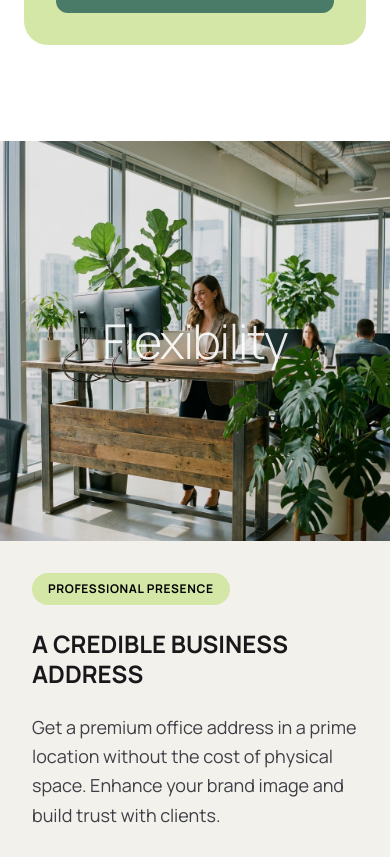
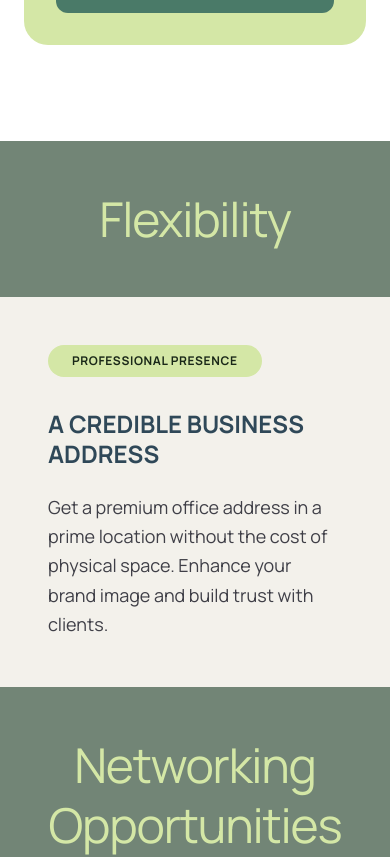
Before and after one commit to maheswar-dileep/cowork-kerala-web, a Next.js app: page /virtual-office in a window 390 px wide. Shown: the part 4153-5010 px from the top of the page. Built offline with nearby package versions, Linux system fonts and the light colour scheme.

Commit message:
refactor: Remove image display from `FeatureSection` and replace with a dedicated heading column, updating associated styles.

```diff
--- a/src/app/virtual-office/Section/FeatureSection.tsx
+++ b/src/app/virtual-office/Section/FeatureSection.tsx
@@ -1,5 +1,4 @@
 import React from 'react';
-import Image from 'next/image';
 
 const features = [
     {
@@ -8,9 +7,7 @@ const features = [
         desc: 'Get a premium office address in a prime location without the cost of physical space. Enhance your brand image and build trust with clients.',
         tag: 'PROFESSIONAL PRESENCE',
         bg: 'bg-[#F3F1EB]',
-        tagBg: 'bg-[#D4E7A6]',
-        image: '/images/glimpse/standing-desk.png',
-        imageLeft: true,
+        tagBg: 'bg-[#D4E7A6] text-[#1A2818]',
     },
     {
         title: 'WORK FROM ANYWHERE',
@@ -19,18 +16,14 @@ const features = [
         tag: 'GLOBAL ACCESSIBILITY',
         bg: 'bg-[#D4E7A6]',
         tagBg: 'bg-[#1A2818] text-white',
-        image: '/images/glimpse/group-discussion.png',
-        imageLeft: false,
     },
     {
         title: 'SMART BUSINESS SOLUTION',
         heading: 'Cost-Effective',
-        desc: 'A virtual office gives you all the benefits of a prime business address and mail services at a fraction of the cost of a physical office. It\'s perfect for startups, freelancers, and growing businesses looking to maintain professionalism without heavy overheads.',
+        desc: "A virtual office gives you all the benefits of a prime business address and mail services at a fraction of the cost of a physical office. It's perfect for startups, freelancers, and growing businesses looking to maintain professionalism without heavy overheads.",
         tag: 'COST-EFFECTIVE',
         bg: 'bg-[#F3F1EB]',
-        tagBg: 'bg-[#D4E7A6]',
-        image: '/images/glimpse/open-office.png',
-        imageLeft: true,
+        tagBg: 'bg-[#D4E7A6] text-[#1A2818]',
     },
 ];
 
@@ -38,34 +31,30 @@ const FeatureSection = () => {
     return (
         <div className="flex flex-col">
             {features.map((feature, index) => (
-                <section key={index} className={`w-full ${feature.bg} grid grid-cols-1 md:grid-cols-2`}>
-                    {/* Image Side */}
-                    <div className={`relative h-[400px] md:h-[600px] w-full ${feature.imageLeft ? 'md:order-1' : 'md:order-2'}`}>
-                        <Image
-                            src={feature.image}
-                            alt={feature.heading}
-                            fill
-                            className="object-cover"
-                        />
-                        <div className="absolute inset-0 bg-black/10" />
-                        <div className="absolute inset-0 flex items-center justify-center">
-                            <h2 className="text-5xl md:text-7xl font-light text-white/90 tracking-tight">{feature.heading}</h2>
-                        </div>
+                <section
+                    key={index}
+                    className="w-full grid grid-cols-1 md:grid-cols-2 min-h-[500px]"
+                >
+                    {/* Left Side - Heading */}
+                    <div className="bg-[#728576] flex items-center justify-center p-12 md:p-20">
+                        <h2 className="text-5xl md:text-7xl font-normal text-[#D4E7A6] tracking-tight text-center leading-tight">
+                            {feature.heading}
+                        </h2>
                     </div>
 
-                    {/* Content Side */}
-                    <div className={`flex flex-col justify-center p-8 md:p-20 ${feature.imageLeft ? 'md:order-2' : 'md:order-1'}`}>
-                        <div className="mb-6">
-                            <span className={`inline-block rounded-full px-4 py-2 text-xs font-bold uppercase tracking-wider ${feature.tagBg}`}>
+                    {/* Right Side - Content */}
+                    <div className={`flex flex-col justify-center p-12 md:p-20 ${feature.bg}`}>
+                        <div className="mb-8">
+                            <span
+                                className={`inline-block rounded-full px-6 py-2 text-xs font-bold uppercase tracking-wider ${feature.tagBg}`}
+                            >
                                 {feature.tag}
                             </span>
                         </div>
-                        <h3 className="mb-6 text-2xl md:text-3xl font-bold text-zinc-900 uppercase leading-tight">
+                        <h3 className="mb-6 text-2xl md:text-3xl font-bold text-[#2F4858] uppercase leading-tight">
                             {feature.title}
                         </h3>
-                        <p className="text-zinc-700 leading-relaxed text-lg">
-                            {feature.desc}
-                        </p>
+                        <p className="text-zinc-700 leading-relaxed text-lg">{feature.desc}</p>
                     </div>
                 </section>
             ))}
```
